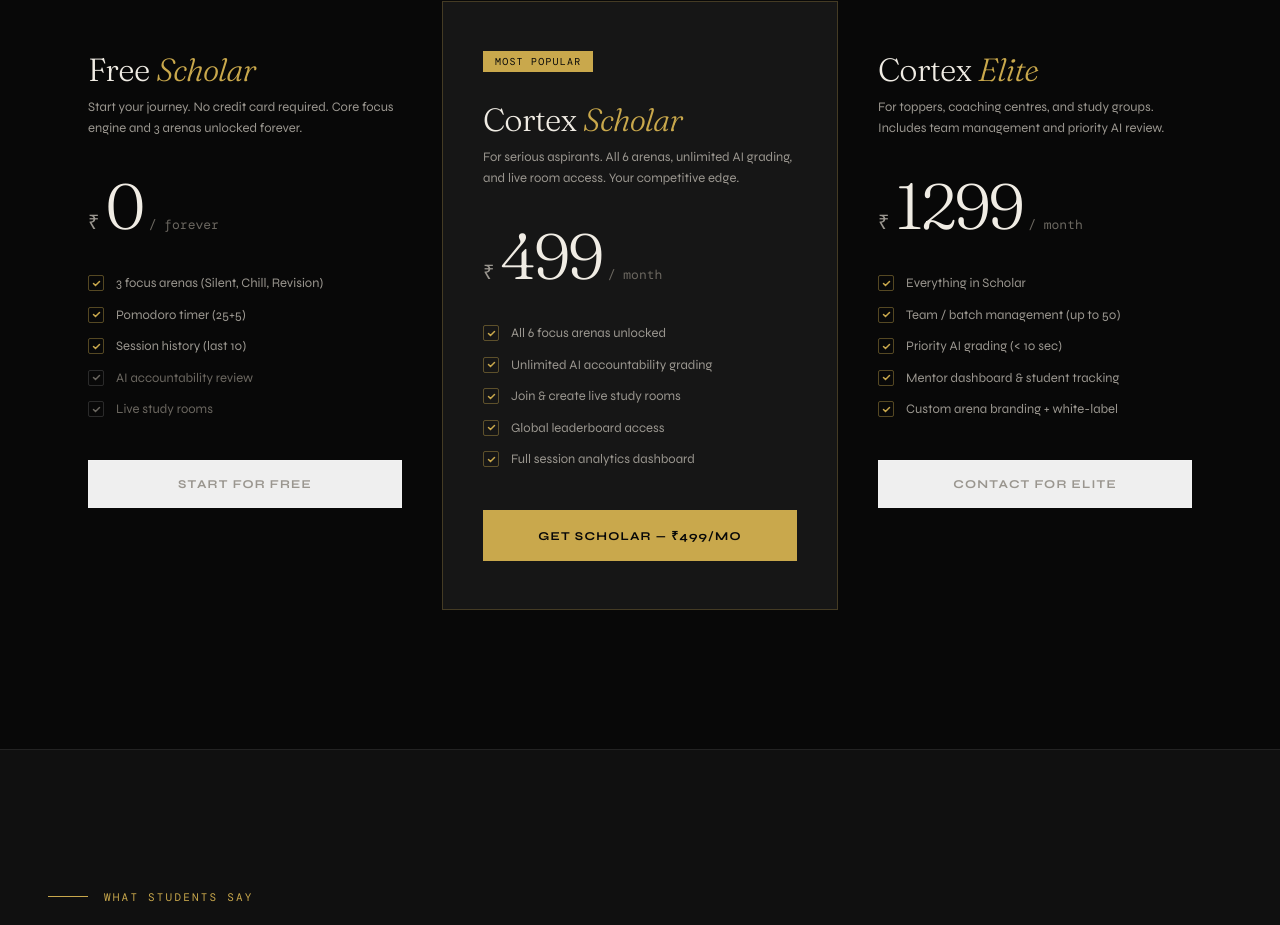
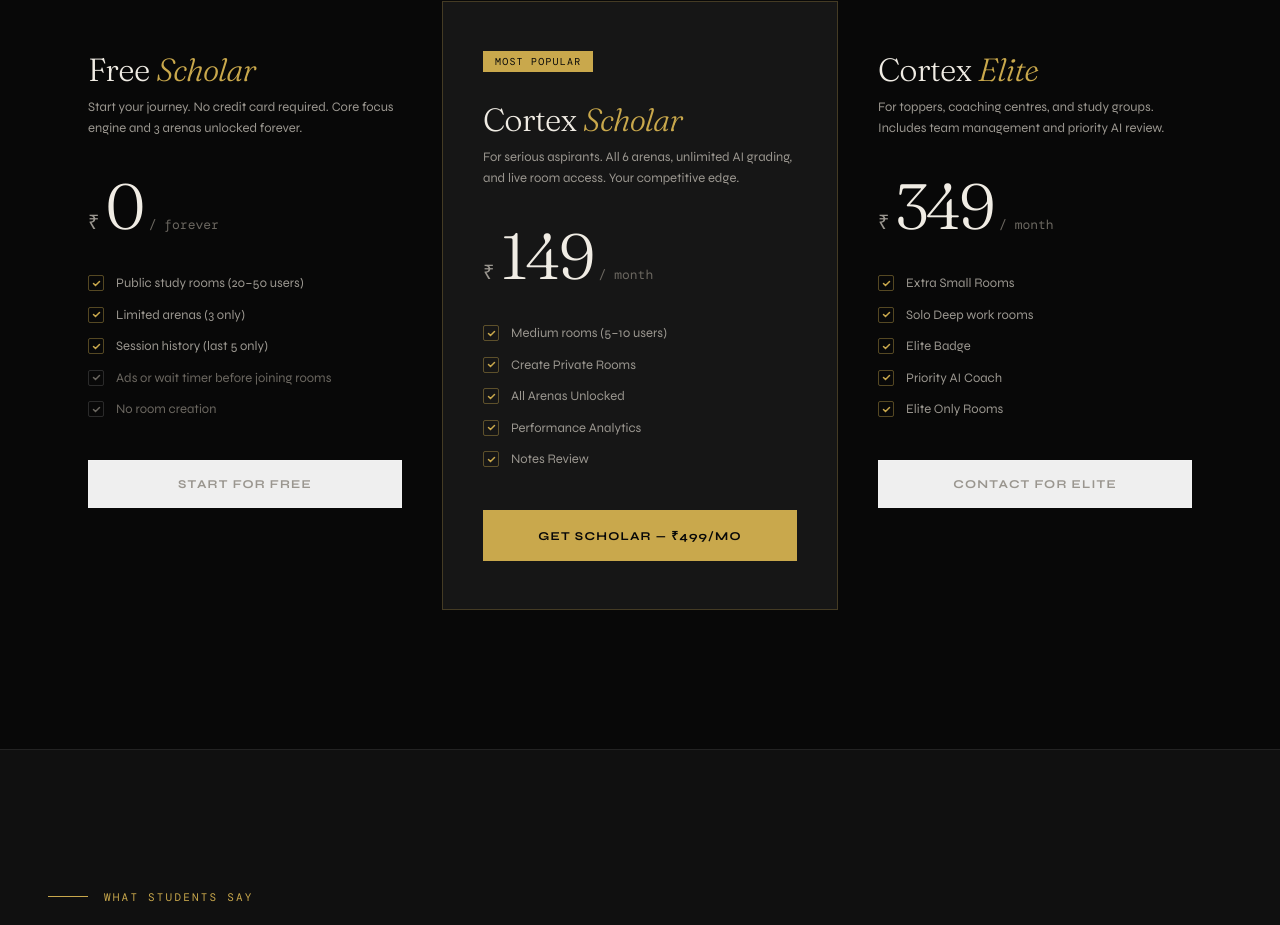
Before and after one commit to Vipplav-art/FocusRoom, a website: page src/hubpremier.html in a window 1280 px wide. Shown: the part 3804-4729 px from the top of the page. Drawn offline with nearby package versions, Linux system fonts and the light colour scheme; a web font is replaced by a local one.

Commit message:
Update pricing and features in hubpremier.html

```diff
--- a/src/hubpremier.html
+++ b/src/hubpremier.html
@@ -710,23 +710,23 @@ footer{background:var(--bg2);border-top:1px solid var(--border);padding:80px 48p
       <ul class="price-features">
         <li>
           <div class="check"><svg viewBox="0 0 9 9" fill="none" stroke="currentColor" stroke-width="1.5" stroke-linecap="round"><path d="M1.5 4.5l2 2 4-4"/></svg></div>
-          3 focus arenas (Silent, Chill, Revision)
+          Public study rooms (20–50 users)
         </li>
         <li>
           <div class="check"><svg viewBox="0 0 9 9" fill="none" stroke="currentColor" stroke-width="1.5" stroke-linecap="round"><path d="M1.5 4.5l2 2 4-4"/></svg></div>
-          Pomodoro timer (25+5)
+          Limited arenas (3 only)
         </li>
         <li>
           <div class="check"><svg viewBox="0 0 9 9" fill="none" stroke="currentColor" stroke-width="1.5" stroke-linecap="round"><path d="M1.5 4.5l2 2 4-4"/></svg></div>
-          Session history (last 10)
+          Session history (last 5 only)
         </li>
         <li class="dim">
           <div class="check"><svg viewBox="0 0 9 9" fill="none" stroke="currentColor" stroke-width="1.5" stroke-linecap="round"><path d="M1.5 4.5l2 2 4-4"/></svg></div>
-          AI accountability review
+          Ads or wait timer before joining rooms
         </li>
         <li class="dim">
           <div class="check"><svg viewBox="0 0 9 9" fill="none" stroke="currentColor" stroke-width="1.5" stroke-linecap="round"><path d="M1.5 4.5l2 2 4-4"/></svg></div>
-          Live study rooms
+          No room creation
         </li>
       </ul>
       <button class="price-btn outline" onclick="enterHub()">Start for free</button>
@@ -739,29 +739,29 @@ footer{background:var(--bg2);border-top:1px solid var(--border);padding:80px 48p
       <p class="price-sub">For serious aspirants. All 6 arenas, unlimited AI grading, and live room access. Your competitive edge.</p>
       <div class="price-amount">
         <span class="currency">₹</span>
-        <span class="amount">499</span>
+        <span class="amount">149</span>
         <span class="period">/ month</span>
       </div>
       <ul class="price-features">
         <li>
           <div class="check"><svg viewBox="0 0 9 9" fill="none" stroke="currentColor" stroke-width="1.5" stroke-linecap="round"><path d="M1.5 4.5l2 2 4-4"/></svg></div>
-          All 6 focus arenas unlocked
+          Medium rooms (5–10 users)
         </li>
         <li>
           <div class="check"><svg viewBox="0 0 9 9" fill="none" stroke="currentColor" stroke-width="1.5" stroke-linecap="round"><path d="M1.5 4.5l2 2 4-4"/></svg></div>
-          Unlimited AI accountability grading
+          Create Private Rooms
         </li>
         <li>
           <div class="check"><svg viewBox="0 0 9 9" fill="none" stroke="currentColor" stroke-width="1.5" stroke-linecap="round"><path d="M1.5 4.5l2 2 4-4"/></svg></div>
-          Join & create live study rooms
+          All Arenas Unlocked
         </li>
         <li>
           <div class="check"><svg viewBox="0 0 9 9" fill="none" stroke="currentColor" stroke-width="1.5" stroke-linecap="round"><path d="M1.5 4.5l2 2 4-4"/></svg></div>
-          Global leaderboard access
+          Performance Analytics
         </li>
         <li>
           <div class="check"><svg viewBox="0 0 9 9" fill="none" stroke="currentColor" stroke-width="1.5" stroke-linecap="round"><path d="M1.5 4.5l2 2 4-4"/></svg></div>
-          Full session analytics dashboard
+          Notes Review
         </li>
       </ul>
       <button class="price-btn solid" onclick="enterHub()">Get Scholar — ₹499/mo</button>
@@ -773,29 +773,29 @@ footer{background:var(--bg2);border-top:1px solid var(--border);padding:80px 48p
       <p class="price-sub">For toppers, coaching centres, and study groups. Includes team management and priority AI review.</p>
       <div class="price-amount">
         <span class="currency">₹</span>
-        <span class="amount">1299</span>
+        <span class="amount">349</span>
         <span class="period">/ month</span>
       </div>
       <ul class="price-features">
         <li>
           <div class="check"><svg viewBox="0 0 9 9" fill="none" stroke="currentColor" stroke-width="1.5" stroke-linecap="round"><path d="M1.5 4.5l2 2 4-4"/></svg></div>
-          Everything in Scholar
+          Extra Small Rooms
         </li>
         <li>
           <div class="check"><svg viewBox="0 0 9 9" fill="none" stroke="currentColor" stroke-width="1.5" stroke-linecap="round"><path d="M1.5 4.5l2 2 4-4"/></svg></div>
-          Team / batch management (up to 50)
+          Solo Deep work rooms
         </li>
         <li>
           <div class="check"><svg viewBox="0 0 9 9" fill="none" stroke="currentColor" stroke-width="1.5" stroke-linecap="round"><path d="M1.5 4.5l2 2 4-4"/></svg></div>
-          Priority AI grading (< 10 sec)
+          Elite Badge
         </li>
         <li>
           <div class="check"><svg viewBox="0 0 9 9" fill="none" stroke="currentColor" stroke-width="1.5" stroke-linecap="round"><path d="M1.5 4.5l2 2 4-4"/></svg></div>
-          Mentor dashboard & student tracking
+          Priority AI Coach
         </li>
         <li>
           <div class="check"><svg viewBox="0 0 9 9" fill="none" stroke="currentColor" stroke-width="1.5" stroke-linecap="round"><path d="M1.5 4.5l2 2 4-4"/></svg></div>
-          Custom arena branding + white-label
+          Elite Only Rooms
         </li>
       </ul>
       <button class="price-btn outline" onclick="enterHub()">Contact for Elite</button>
```
